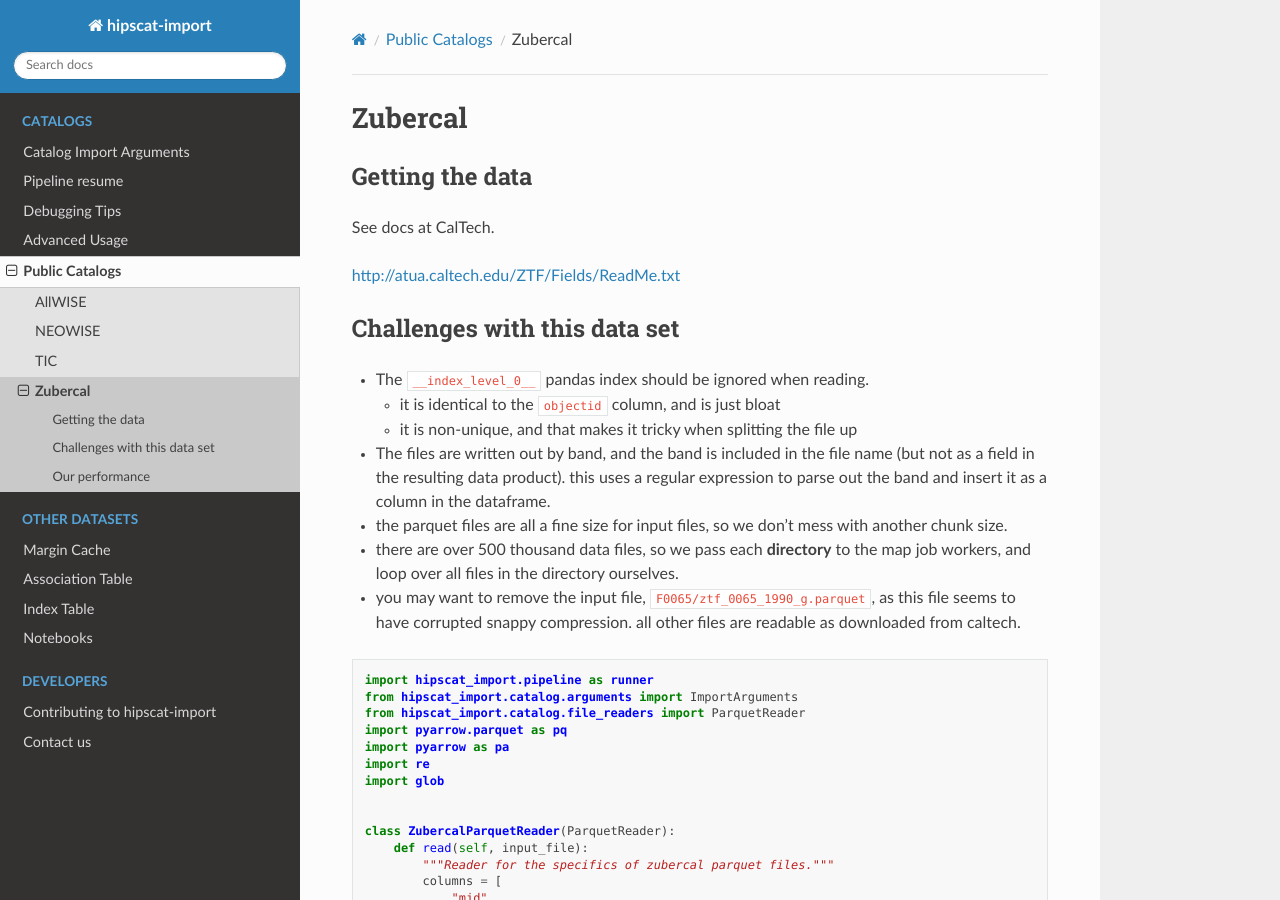
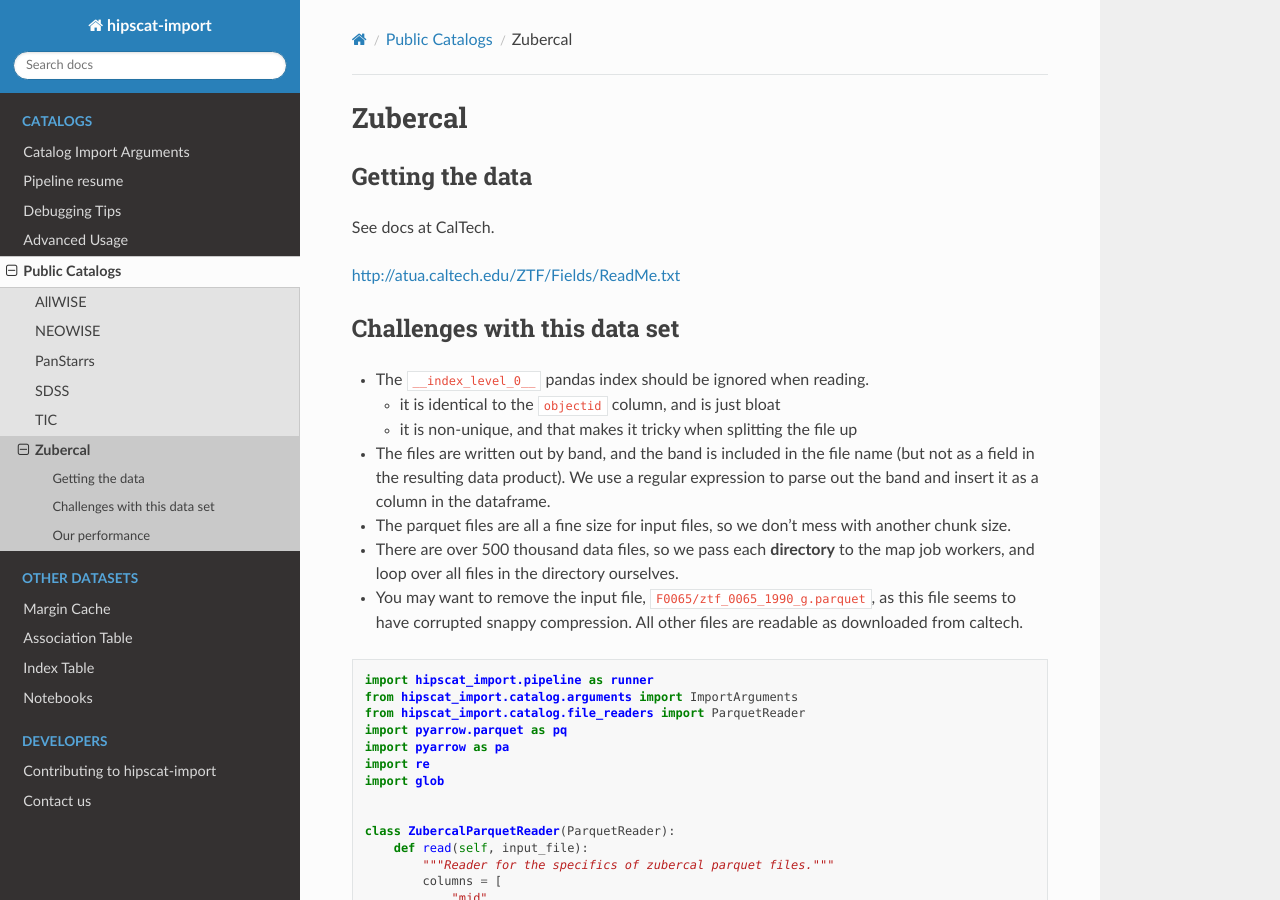
Before and after one commit to astronomy-commons/hipscat-import, a Sphinx documentation site: the page built from docs/catalogs/public/zubercal.rst, in a window 1280 px wide and 900 px high. Built offline with Sphinx 7.4.7 and the Read the Docs theme 2.0.0, drawn with Linux system fonts in a browser that asks for light colours; pages that are not in the unit, such as notebooks, are missing from menus; the version number could not be read and is left out.

```diff
--- a/docs/catalogs/public/index.rst
+++ b/docs/catalogs/public/index.rst
@@ -17,6 +17,8 @@ and provide steps to import those catalogs in case these hints help anyone else.
 
    allwise
    neowise
+   panstarrs
+   sdss
    tic
    zubercal
 
--- a/docs/catalogs/public/zubercal.rst
+++ b/docs/catalogs/public/zubercal.rst
@@ -19,15 +19,15 @@ Challenges with this data set
   - it is non-unique, and that makes it tricky when splitting the file up
 
 - The files are written out by band, and the band is included in the file
-  name (but not as a field in the resulting data product). this uses a
+  name (but not as a field in the resulting data product). We use a
   regular expression to parse out the band and insert it as a column in
   the dataframe.
-- the parquet files are all a fine size for input files, so we don't mess
+- The parquet files are all a fine size for input files, so we don't mess
   with another chunk size.
-- there are over 500 thousand data files, so we pass each **directory** to
+- There are over 500 thousand data files, so we pass each **directory** to
   the map job workers, and loop over all files in the directory ourselves.
-- you may want to remove the input file, ``F0065/ztf_0065_1990_g.parquet``,
-  as this file seems to have corrupted snappy compression. all other files
+- You may want to remove the input file, ``F0065/ztf_0065_1990_g.parquet``,
+  as this file seems to have corrupted snappy compression. All other files
   are readable as downloaded from caltech.
 
 .. code-block:: python
```
Also changed, not shown: docs/catalogs/public/sdss.rst (+4 -3 lines), 3 other files.
